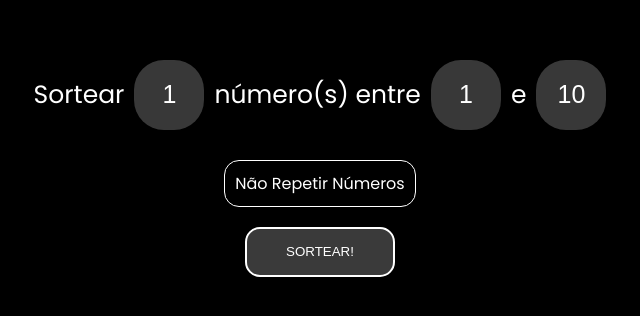
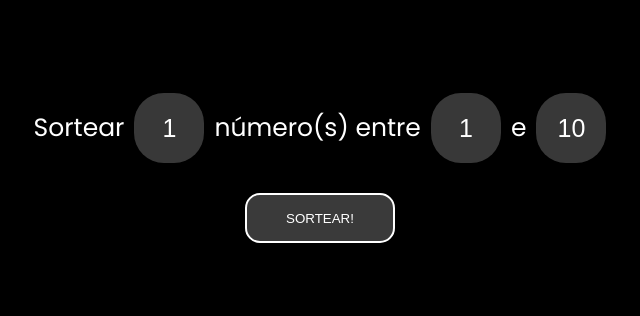
Before and after one commit to nathancaleb/caleb_tools, a plain HTML site: page apps/draw_numbers.html in a window 1280 px wide. Shown: the part 232-548 px from the top of the page, without its empty margins (0-640 px from the left). Drawn offline with Linux system fonts and the light colour scheme.

Commit message:
remove repeat numbers of draw number widget

```diff
--- a/apps/draw_numbers.html
+++ b/apps/draw_numbers.html
@@ -23,10 +23,6 @@
                         <input type="text" id="draw_number_end_interval" class="draw_numbers_input" value=10>
                     </div>
                     <div class="draw_numbers_settings_box">
-                        <div class="draw_numbers_remove_repeat_box">
-                            <input type="checkbox" name="remove_repeat_draw_number" value="remove_repeat_draw_number" class="checkbox_draw_number" id="remove_repeat_draw_number">
-                            <label for="remove_repeat_draw_number" id="remove_repeat_draw_number_label">Não Repetir Números</label>
-                        </div>
                         <div class="send_draw_number_box">
                             <button class="draw_number_btn" onclick="drawNumber()">SORTEAR!</button>
                         </div>
@@ -34,16 +30,6 @@
                 </div>
                 <div class="draw_numbers_display_container">
                     <div class="draw_numbers_display_box">
-                        <!-- <div class="drawed_number_box">
-                            <div class="drawed_number_text_box">
-                                <span class="numbers_box">10,</span>
-                                <span class="numbers_box">52,</span>
-                                <span class="numbers_box">31</span>
-                            </div>
-                            <div class="drawed_time_box">
-                            1º Resultado
-                            </div>
-                        </div> -->
                     </div>
                 </div>
             </div>
--- a/styles/draw_numbers_style.css
+++ b/styles/draw_numbers_style.css
@@ -79,28 +79,6 @@ body{
     display: none;
 }
 
-#remove_repeat_draw_number_label{
-    cursor: pointer;
-    border: solid 1px #ffffff;
-    padding: 10px;
-    display: flex;
-    align-items: center;
-    justify-content: center;
-    border-radius: 15px;
-}
-
-#remove_repeat_draw_number_label:hover{
-    background: #000428;  /* fallback for old browsers */
-    background: -webkit-linear-gradient(to top, #004e92, #000428);  /* Chrome 10-25, Safari 5.1-6 */
-    background: linear-gradient(to top, #004e92, #000428); /* W3C, IE 10+/ Edge, Firefox 16+, Chrome 26+, Opera 12+, Safari 7+ */
-}
-
-#remove_repeat_draw_number:checked + label{
-    background: #000428;  /* fallback for old browsers */
-    background: -webkit-linear-gradient(to top, #004e92, #000428);  /* Chrome 10-25, Safari 5.1-6 */
-    background: linear-gradient(to top, #004e92, #000428);
-}
-
 .send_draw_number_box{
     display: flex;
     align-items: center;
```
